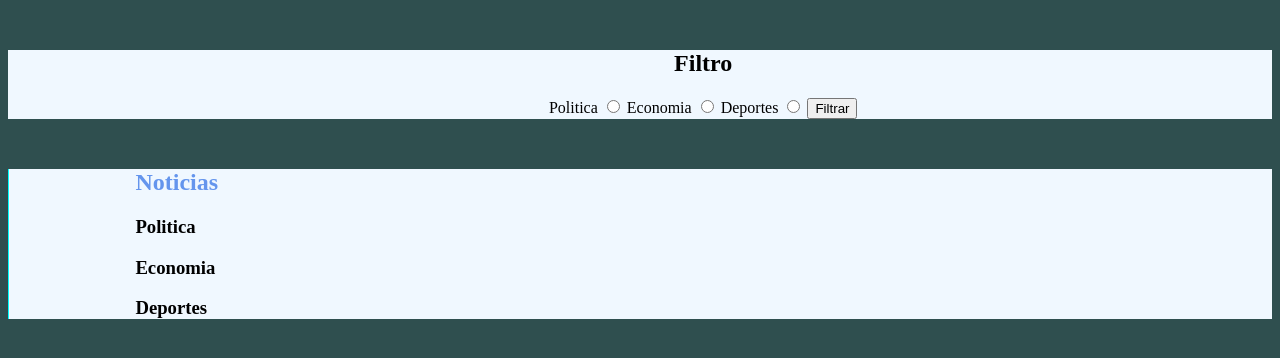
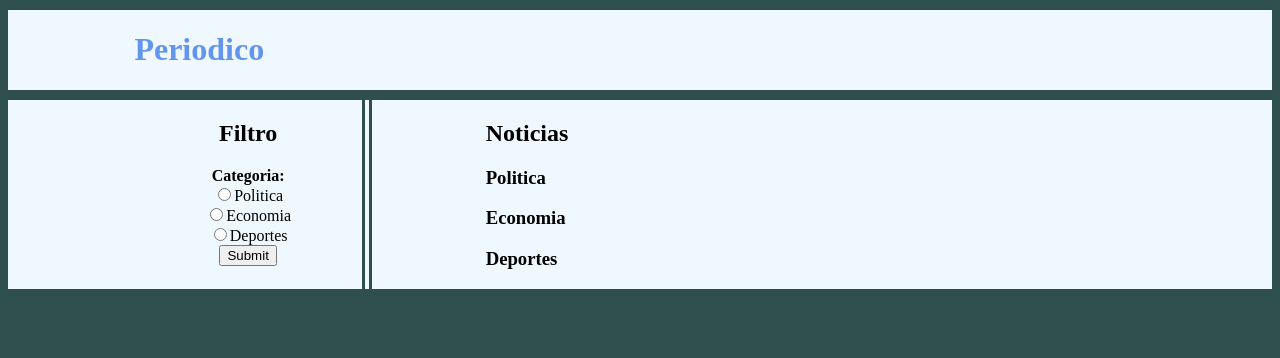
Before and after one commit to Pra3t0r5/entornos2019, a PHP site: page /periodico.php in a window 1280 px wide. Shown: the top 358 px of the page. Run offline with PHP 8.4, Linux system fonts and the light colour scheme.

Commit message:
ejercicio 5 completo

```diff
--- a/practica7/ejercicio4/periodico.css
+++ b/practica7/ejercicio4/periodico.css
@@ -1,24 +1,29 @@
-body{
-background-color: darkslategray;
+body {
+    background-color: darkslategray;
 }
+
 .container {
-    margin-top: 50px;
-    padding-left: 10%;
+    display: flex;
+    margin-top: 10px;
     padding-left: 10%;
     background-color: aliceblue;
 }
 
 .filter {
+    width: 20%;
     text-align: center;
 }
 
 .content {
-    border-left: 1px;
-    border-left-color: aqua;
+    flex-grow: 1;
+    padding-left: 10%;
+    border-left: 10px;
+    border-left-color: darkslategray;
     border-left-style: double;
 }
 
-.title{
+.title {
     font-family: 'Times New Roman', Times, serif;
     color: cornflowerblue;
+    text-align: center;
 }
--- a/practica7/ejercicio4/periodico.php
+++ b/practica7/ejercicio4/periodico.php
@@ -9,59 +9,57 @@
     <title>Periodico</title>
 
     <?php if (!isset($_COOKIE['idTitularSeleccionado'])) {
-        $mostrarTitularID = 0;
+        $mostrarTitularID = "0";
     } else {
         $mostrarTitularID = $_COOKIE['idTitularSeleccionado'];
     }
-    if (!isset($_GET['filtro'])) {
-        setcookie($_COOKIE['idTitularSeleccionado'] = 0);
-    } else {
-        if (condition) {
-            setcookie($_COOKIE['idTitularSeleccionado'] = $_GET['politica']);
-        }
-        if (condition) {
-            setcookie($_COOKIE['idTitularSeleccionado'] = $_GET['economia']);
-        }
-        if (condition) {
-            setcookie($_COOKIE['idTitularSeleccionado'] = $_GET['deportes']);
-        }
+    if (isset($_GET['filtro'])) {
+        setcookie('idTitularSeleccionado', $_GET['categoria']);
     }
     ?>
 </head>
 
 <body>
-    <div class="container filter">
-        <h2>Filtro</h2>
-        <form name="filtro" action="" method="get">
-            <label for="politica">Politica</label>
-            <input type="radio" name="politica" id="1" value="1">
-            <label for="economia">Economia</label>
-            <input type="radio" name="economia" id="2" value="2">
-            <label for="deportes">Deportes</label>
-            <input type="radio" name="deportes" id="3" value="3">
-            <input type="submit" value="Filtrar">
-        </form>
+    <div class="container title">
+        <h1>Periodico</h1>
     </div>
+    <div class="container">
+        <div class="filter">
+            <h2>Filtro</h2>
+            <form  action="" method="GET">
+                <label for="categoria"><strong>Categoria:</strong> </label> <br>
+                <input type="radio" name="categoria" id="1" value="1">Politica <br>
+                <input type="radio" name="categoria" id="2" value="2">Economia <br>
+                <input type="radio" name="categoria" id="3" value="3">Deportes <br>
+                <input type="submit" name="filtro">
+            </form>
+        </div>
 
-    <?php if ($mostrarTitularID != 0) {
-        # mostrar elegido
-    } else {
-        # mostrar todo
-    }
-    ?>
-    <!--mostrar en base a la cookie seteada por el form-->
-    <div class="container content">
-        <h2 class="title">Noticias</h2>
-        <div>
-            <h3>Politica</h3>
-        </div>
-        <div>
-            <h3>Economia</h3>
-        </div>
-        <div>
-            <h3>Deportes</h3>
+        <div class="content">
+            <h2 class="">Noticias</h2>
+            <?php switch ($mostrarTitularID) {
+                case "1":
+                    echo ("<div id='1'><h3>Politica</h3><p>kajsdfhkjsdhfkasdhfkjsfdhkjsagfkljasdglkjfasfasfasjfasgfkjasgfagsfjas</p></div>");
+                    break;
+                case "2":
+                    echo ("<div id='2'><h3>Economia</h3><p>128748912364892176498127648712648921648917264192846826482164782163478126498</p></div>");
+                    break;
+                case "3":
+                    echo ("<div id='3'><h3>Deportes</h3><p>j1hg4jh23g4hj12gk12hj4gjh12g4hj12g4hj23g4h24jk12g4jhg12j4gh122g4hj</p></div>");
+                    break;
+                default:
+                    echo ("<div id='1'><h3>Politica</h3></div>
+                        <div id='2'><h3>Economia</h3></div>
+                        <div id='3'><h3>Deportes</h3></div>");
+                    break;
+            }
+            ?>
         </div>
     </div>
+    <!--mostrar en base a la cookie seteada por el form-->
+
+
+
 </body>
 
 </html>
```
Also changed, not shown: practica7/ejercicio5/carga.php (added, +25 -0 lines), practica7/ejercicio5/login.php (added, +23 -0 lines), practica7/ejercicio5/recuperacion.php (added, +21 -0 lines).
